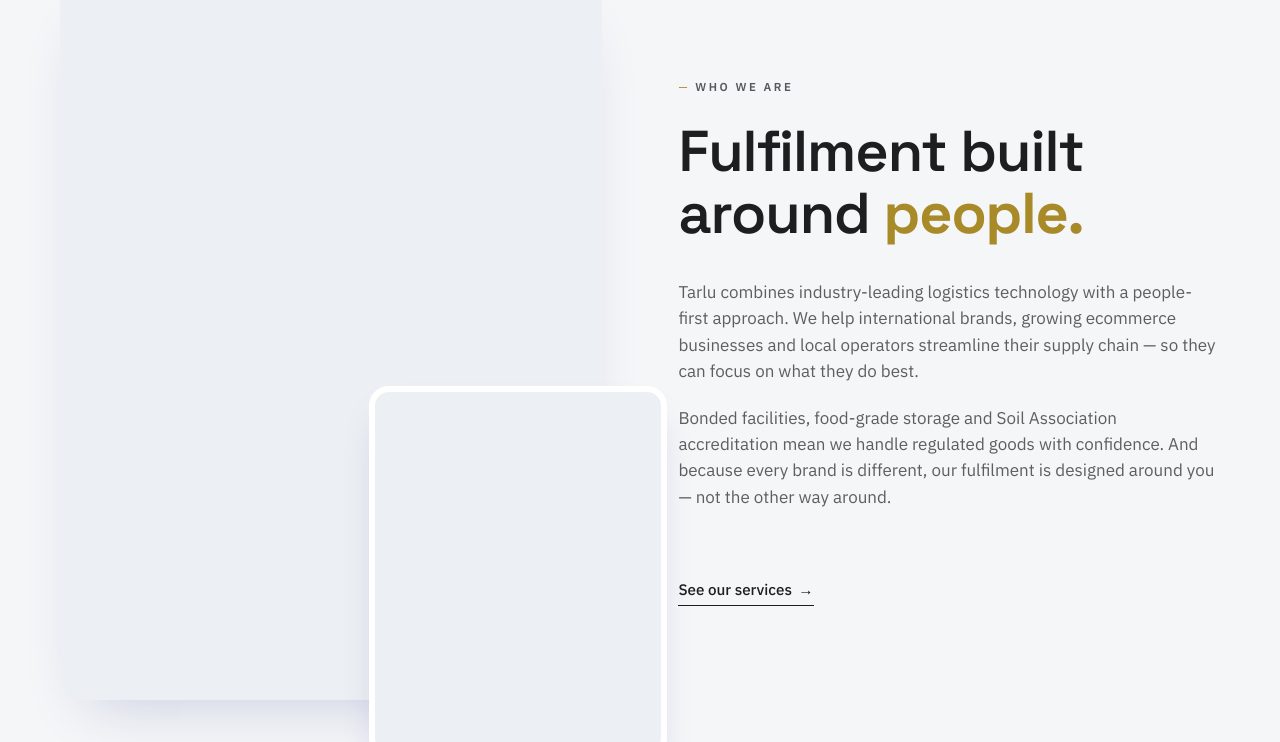
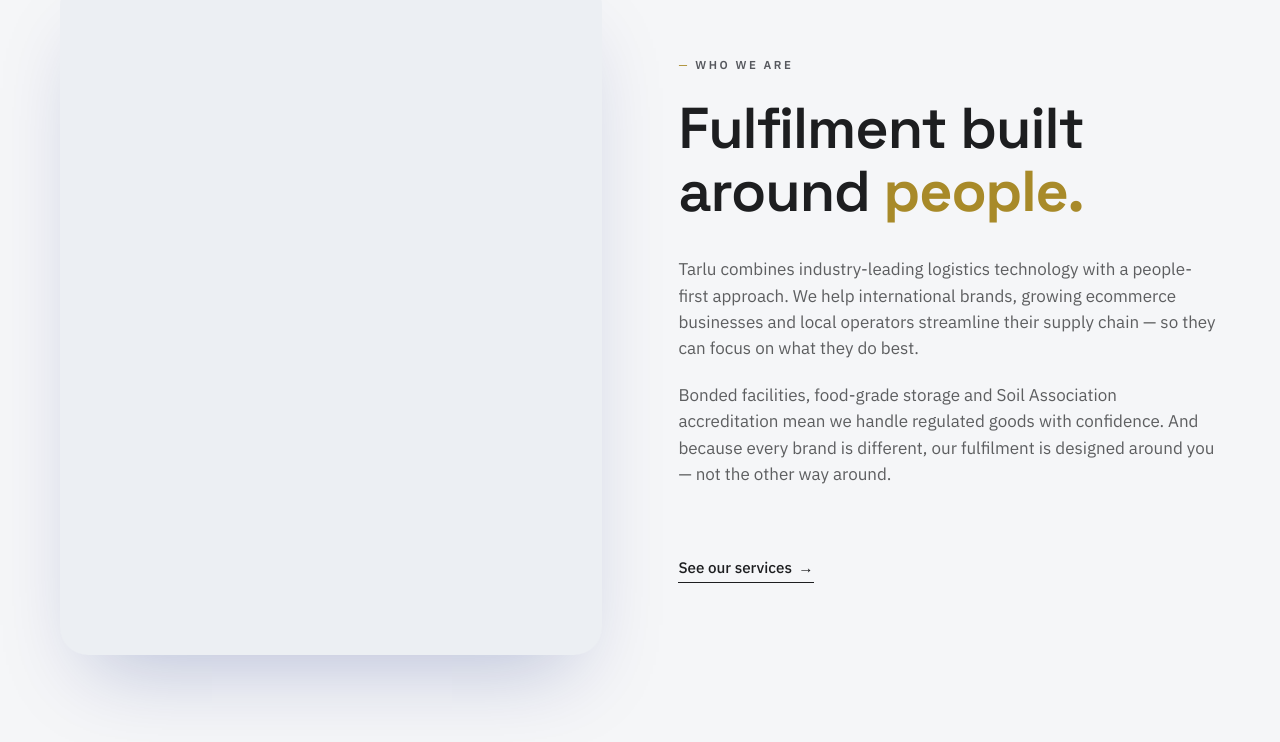
Before and after one commit to Gustavo-Git2806/tarlu-preview, a plain HTML site: page index.html in a window 1280 px wide. Shown: the part 2024-2766 px from the top of the page. Drawn offline with Linux system fonts and the light colour scheme.

Commit message:
Fix cloned split image + poor crops in wide bento cards (focal-point tuning)

```diff
--- a/assets/css/editorial.css
+++ b/assets/css/editorial.css
@@ -371,33 +371,16 @@ section { padding: clamp(5rem, 10vw, 9rem) 0; }
     align-items: center;
 }
 @media (max-width: 900px) { .split { grid-template-columns: 1fr; } }
-/* Layered split: primary image + smaller offset image over it. */
+/* Single clean image with rounded shadow — no layering. */
 .split-image {
-    position: relative;
-    aspect-ratio: 3/4;
+    aspect-ratio: 4/5;
     background-size: cover; background-position: center;
     background-color: var(--stone);
-    border-radius: 24px;
-    box-shadow: 0 30px 60px -30px rgba(0, 26, 120, 0.2);
+    border-radius: 28px;
+    box-shadow: 0 40px 80px -30px rgba(0, 26, 120, 0.25);
 }
-.split-image::after {
-    content: '';
-    position: absolute;
-    width: 55%; aspect-ratio: 4/5;
-    right: -12%; bottom: -8%;
-    background-image: inherit;
-    background-size: cover;
-    background-position: center;
-    background-color: var(--stone);
-    border-radius: 20px;
-    box-shadow: 0 20px 40px -18px rgba(0, 26, 120, 0.25);
-    border: 6px solid var(--paper);
-}
-/* Second image via data-attribute so we can vary source per section. */
-.split-image[data-second]::after { background-image: var(--split-second); }
 @media (max-width: 900px) {
-    .split-image { aspect-ratio: 4/3; transform: none; }
-    .split-image::after { display: none; }
+    .split-image { aspect-ratio: 4/3; }
 }
 
 /* ----- Markets snapshot (BENTO with fixed rows for true masonry) --- */
@@ -443,11 +426,15 @@ section { padding: clamp(5rem, 10vw, 9rem) 0; }
 .market-card:hover { transform: translateY(-3px); box-shadow: 0 20px 40px -20px rgba(0, 26, 120, 0.3); }
 .market-image {
     position: absolute; inset: 0;
-    background-size: cover; background-position: center;
+    background-size: cover; background-position: center 30%;
     background-color: var(--stone);
     transition: transform var(--dur-slow) var(--ease), filter var(--dur) var(--ease);
     z-index: 0;
 }
+/* Focal-point tuning per bento tile — prevents faces/hands being cropped. */
+.markets-grid > *:nth-child(2) .market-image { background-position: center 25%; }
+.markets-grid > *:nth-child(5) .market-image { background-position: center 40%; }
+.markets-grid > *:nth-child(6) .market-image { background-position: center; }
 .market-card:hover .market-image { transform: scale(1.05); }
 .market-card::after {
     /* dark→transparent gradient so overlay text stays readable */
```
